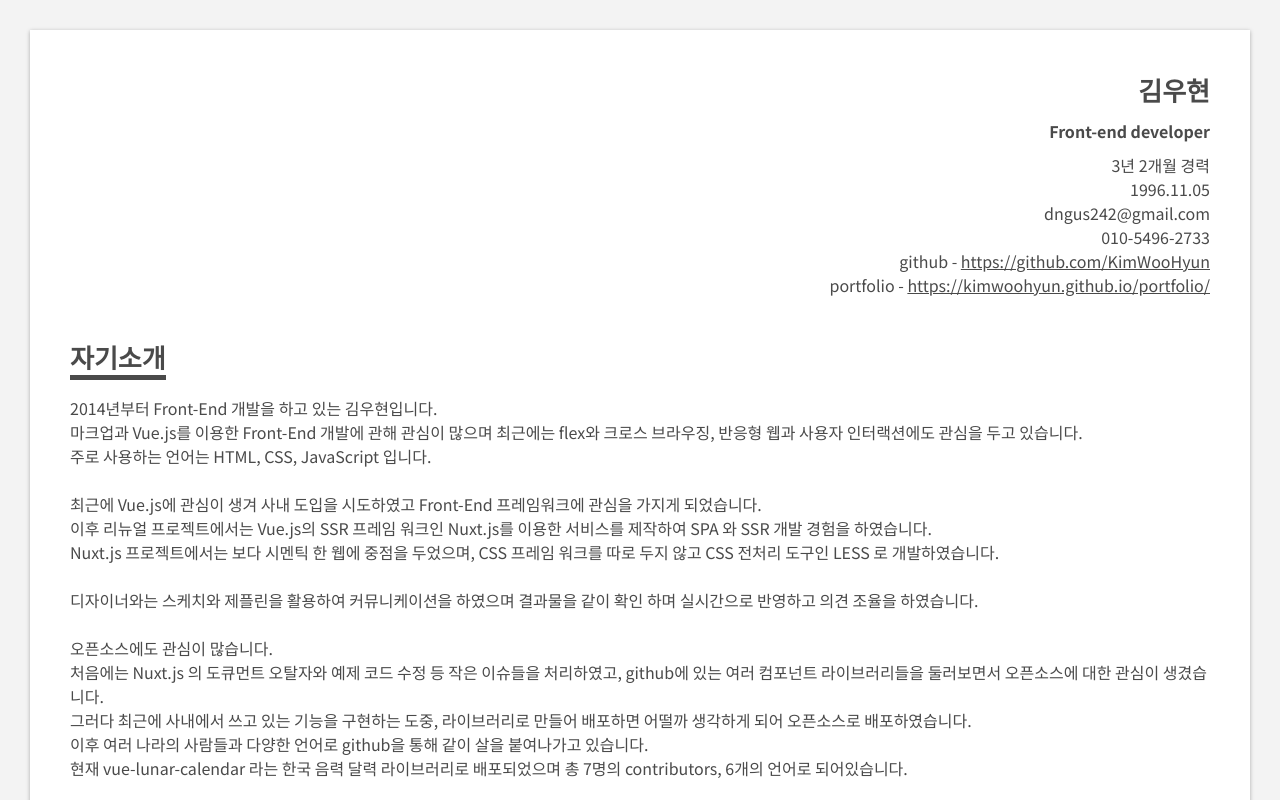
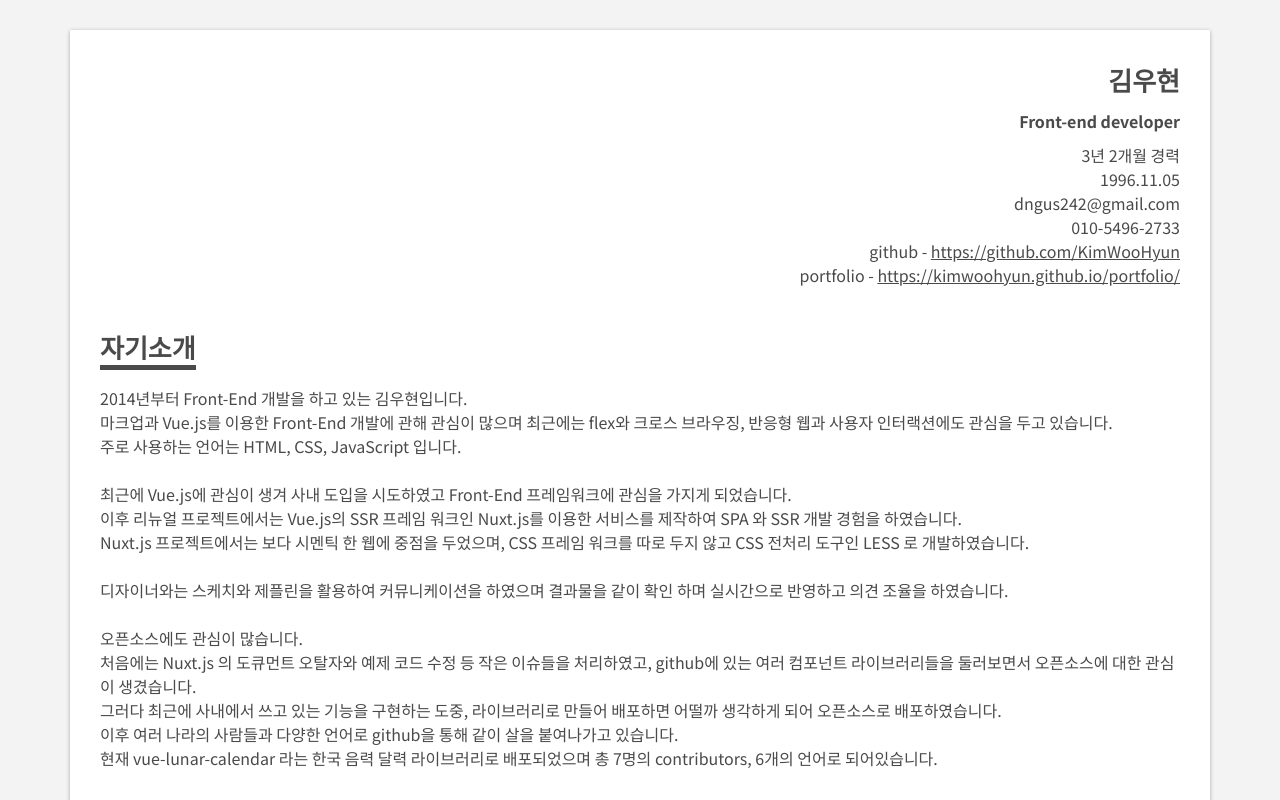
Before and after one commit to KimWooHyun/resume, a Vue app: page / in a window 1280 px wide. Shown: the top 800 px of the page. Built offline with nearby package versions, Linux system fonts and the light colour scheme.

Commit message:
Fix transform career

```diff
--- a/src/App.vue
+++ b/src/App.vue
@@ -1,6 +1,6 @@
 <template>
-  <section class="index">
-    <div class="container col-12">
+  <section class="container index">
+    <div class="col-12 col-p-12">
       <section class="section-info flex flex-wrap flex-jc-end col-12 col-p-12">
         <div>
           <h1>{{contents.profile.name}}</h1>
@@ -66,8 +66,12 @@ export default {
   },
   computed: {
     transformCareer () {
-      let month = parseInt(this.career % 12)
-      return month == 0 ? parseInt(this.career / 12) + "년 경력" : parseInt(this.career / 12) + "년 " + month + "개월 경력"
+      const year = parseInt(this.career / 12)
+      const month = parseInt(this.career % 12)
+      let career = ''
+      if (year != 0) { career += year + '년 ' }
+      if (month != 0) { career += month + '개월' }
+      return career + " 경력"
     }
   },
   data () {
@@ -100,6 +104,7 @@ section:nth-last-child(1) {
   align-items: center;
   justify-content: center;
   padding: 30px 15px;
+  margin: 30px auto;
   overflow: hidden;
 }
 .section-info {
```
